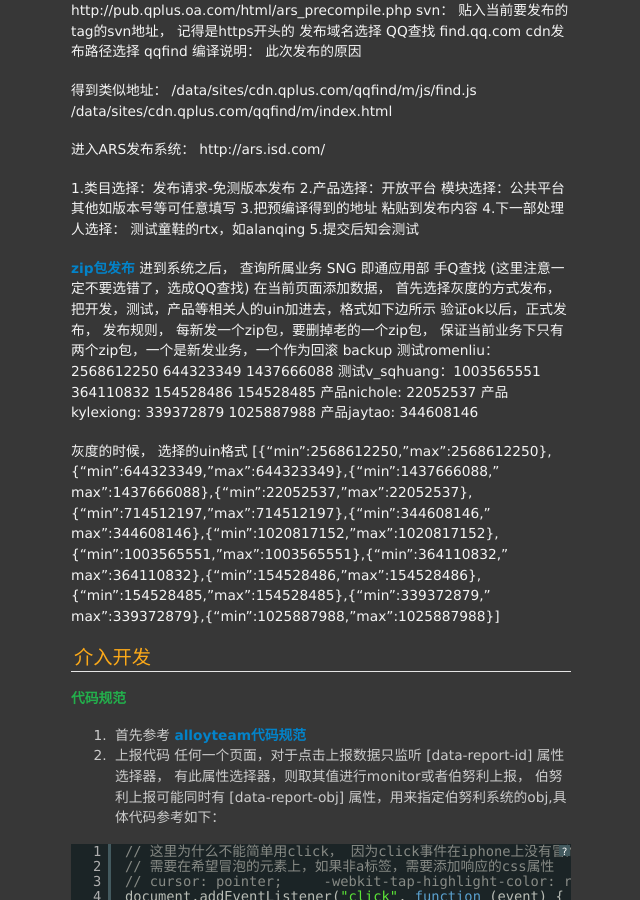
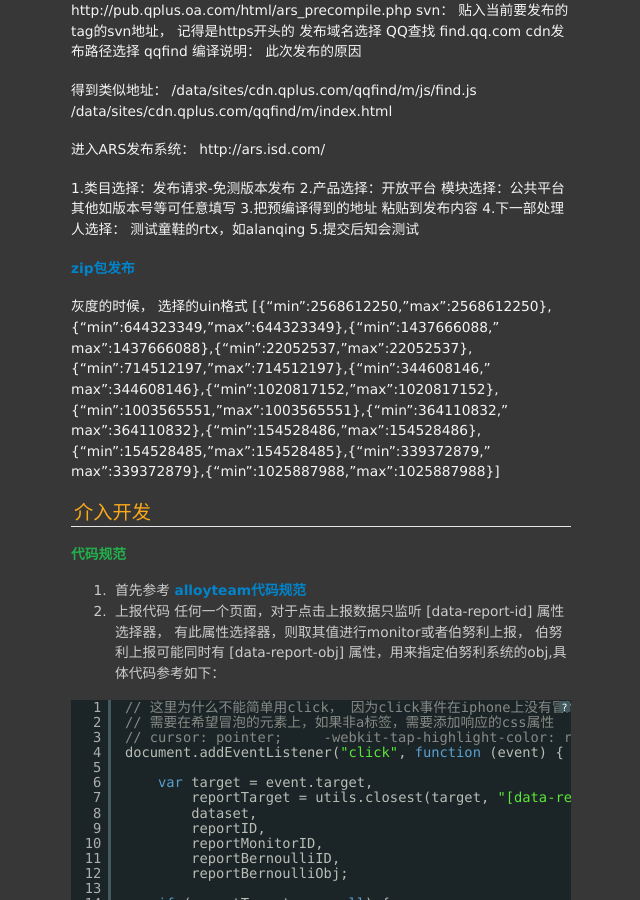
Before and after one commit to materliu/materliu.github.io, a Jekyll site: the page built from all/tencent/_posts/2014-03-12-mobile_QQ_find_README.md, in a window 1280 px wide and 900 px high, scrolled down 2574 px. Shown: the whole window, without its empty margins (234-874 px from the left). Built offline with Jekyll 4.4.1, drawn with Linux system fonts in a browser that asks for light colours; Markdown is read by kramdown in place of the engine named in the settings; some of the changed text lies outside the part shown.

Commit message:
手Q查找README文件更新！

```diff
--- a/all/tencent/_posts/2014-03-12-手Q查找README.md
+++ b/all/tencent/_posts/2014-03-12-mobile_QQ_find_README.md
@@ -107,15 +107,7 @@
 4.下一部处理人选择： 测试童鞋的rtx，如alanqing
 5.提交后知会测试
 
-[zip包发布](http://admin.connect.oa.com/index.html)
-进到系统之后， 查询所属业务 SNG 即通应用部 手Q查找 (这里注意一定不要选错了，选成QQ查找)
-在当前页面添加数据， 首先选择灰度的方式发布， 把开发，测试，产品等相关人的uin加进去，格式如下边所示
-验证ok以后，正式发布， 发布规则， 每新发一个zip包，要删掉老的一个zip包， 保证当前业务下只有两个zip包，一个是新发业务，一个作为回滚 backup
-测试romenliu： 2568612250  644323349  1437666088
-测试v_sqhuang：1003565551 364110832  154528486 154528485
-产品nichole: 22052537
-产品kylexiong: 339372879   1025887988
-产品jaytao: 344608146
+[zip包发布](/all/tencent/2014/04/15/mobile_qq_zip_publish.html)
 
 灰度的时候， 选择的uin格式
 [{"min":2568612250,"max":2568612250},{"min":644323349,"max":644323349},{"min":1437666088,"max":1437666088},{"min":22052537,"max":22052537},{"min":714512197,"max":714512197},{"min":344608146,"max":344608146},{"min":1020817152,"max":1020817152},{"min":1003565551,"max":1003565551},{"min":364110832,"max":364110832},{"min":154528486,"max":154528486},{"min":154528485,"max":154528485},{"min":339372879,"max":339372879},{"min":1025887988,"max":1025887988}]
@@ -180,7 +172,7 @@
 
 * 客户端统计的zip包的下载成功率等[数据](http://compass.oa.com/auto_plain?reportId=503148&productId=-300005&auth_cm_com_ticket=4156de62-a42d-426c-b3d6-aebdcbf414da)
 
-#### 各机型适配经验，[参见](/attachments/2014-04-14-手机web各机型适配经验.html)
+#### 各机型适配经验，[参见](/all/tencent/2014/04/14/mobile_web_adapter_experience.html)
 
 ##### 页面内元素选择态的变更
 在每个页面的js内有一个闭包变量， currentSelectedItem 用来记录当前被选择的元素。 在需要具有选择态的元素块的点击事件监听处理中，进行当前被点击元素的类名的变更。
@@ -256,14 +248,8 @@
 ### 发布时间记录
 * 2014-04-01 14:50 zip 包
 
-### 手Q客户端发布时间记录
 
-
-
-## 手Q客户端下载地址
-* [android][11]
-* [ios][12]
-
+### [手Q客户端下载地址，发布历史，历代版本存在问题](/all/tencent/2014/04/15/mobile_qq_publish_history.html)
 
 
 ## 相关接口人
```
